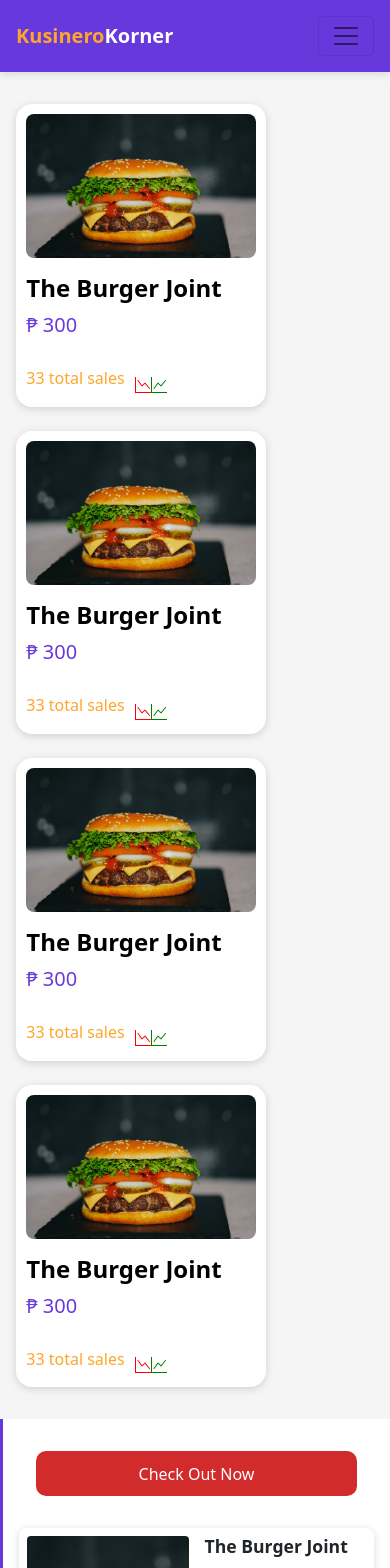
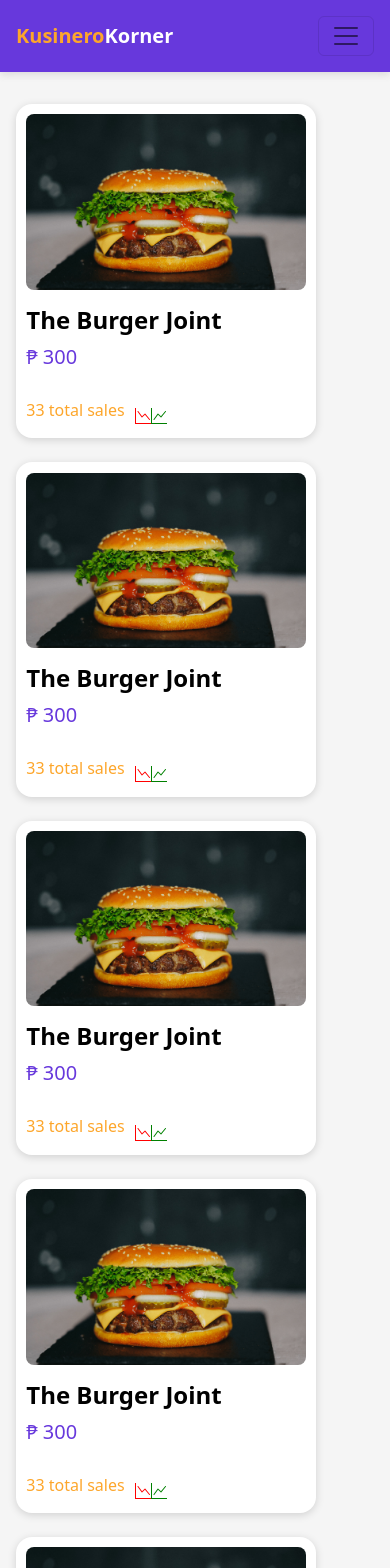
Before and after one commit to jklagrosa/Point-of-Sale-System, a React (Create React App) app: page / in a window 390 px wide. Shown: the top 1568 px of the page. Built offline with nearby package versions, Linux system fonts and the light colour scheme.

Commit message:
Added media queries to small devices

```diff
--- a/src/components/Card.tsx
+++ b/src/components/Card.tsx
@@ -16,7 +16,7 @@ function Card() {
   return (
     <>
       <Row className="gx-3 gy-4">
-        <Col xs={12} md={6} lg={4}>
+        <Col xs={12} md={6} xl={4}>
           <CardBodyStyled>
             <CardImageStyled src="/products/product1.jpg" loading="lazy" />
             <TitleStyled>The Burger Joint</TitleStyled>
@@ -43,7 +43,8 @@ function Card() {
           </CardBodyStyled>
         </Col>
         {/*  */}
-        <Col xs={12} md={6} lg={4}>
+
+        <Col xs={12} md={6} xl={4}>
           <CardBodyStyled>
             <CardImageStyled src="/products/product1.jpg" loading="lazy" />
             <TitleStyled>The Burger Joint</TitleStyled>
@@ -70,7 +71,8 @@ function Card() {
           </CardBodyStyled>
         </Col>
         {/*  */}
-        <Col xs={12} md={6} lg={4}>
+
+        <Col xs={12} md={6} xl={4}>
           <CardBodyStyled>
             <CardImageStyled src="/products/product1.jpg" loading="lazy" />
             <TitleStyled>The Burger Joint</TitleStyled>
@@ -97,7 +99,36 @@ function Card() {
           </CardBodyStyled>
         </Col>
         {/*  */}
-        <Col xs={12} md={6} lg={4}>
+
+        <Col xs={12} md={6} xl={4}>
+          <CardBodyStyled>
+            <CardImageStyled src="/products/product1.jpg" loading="lazy" />
+            <TitleStyled>The Burger Joint</TitleStyled>
+
+            <PriceStyled>₱ 300</PriceStyled>
+            <CardDetailsStyled>
+              <TotalSaleStyled>33 total sales</TotalSaleStyled>
+              {/*  */}
+              <AbbrTagStyled title="33 total sales">
+                <BsGraphDown
+                  id={styles._card_graph_icon_}
+                  style={{ color: "red" }}
+                />
+              </AbbrTagStyled>
+              {/*  */}
+              <AbbrTagStyled title="33 total sales">
+                <BsGraphUp
+                  id={styles._card_graph_icon_}
+                  style={{ color: "green" }}
+                />
+              </AbbrTagStyled>
+              {/*  */}
+            </CardDetailsStyled>
+          </CardBodyStyled>
+        </Col>
+        {/*  */}
+
+        <Col xs={12} md={6} xl={4}>
           <CardBodyStyled>
             <CardImageStyled src="/products/product1.jpg" loading="lazy" />
             <TitleStyled>The Burger Joint</TitleStyled>
--- a/src/layout/Layout.tsx
+++ b/src/layout/Layout.tsx
@@ -2,6 +2,7 @@ import React from "react";
 import Navigation from "../components/Navigation";
 import CheckOut from "../components/CheckOut";
 import { Row, Col } from "react-bootstrap";
+import styles from "../styles/scss/CheckOut.module.scss";
 
 function Layout({ children }: any) {
   return (
@@ -13,7 +14,7 @@ function Layout({ children }: any) {
           {children}
         </Col>
         {/*  */}
-        <Col xs={12} lg={4}>
+        <Col xs={12} lg={4} id={styles._hide_checkout_on_small_devices_}>
           <CheckOut />
         </Col>
         {/*  */}
--- /dev/null
+++ b/src/styles/scss/CheckOut.module.scss
@@ -0,0 +1,6 @@
+
+#_hide_checkout_on_small_devices_{
+    @media only screen and (max-width: 991px) {
+        display: none;
+      }
+}
--- a/src/styles/styled/Card.ts
+++ b/src/styles/styled/Card.ts
@@ -16,6 +16,22 @@ export const CardBodyStyled = styled.div`
     img {
       transform: scale(1.15);
     }
+  }
+
+  @media only screen and (max-width: 991px) {
+    width: 300px;
+  }
+
+  @media only screen and (max-width: 767px) {
+    width: 500px;
+  }
+
+  @media only screen and (max-width: 576px) {
+    width: 300px;
+  }
+
+  @media only screen and (max-width: 375px) {
+    width: 280px;
   }
 `;
 
--- a/src/styles/styled/CheckOut.ts
+++ b/src/styles/styled/CheckOut.ts
@@ -10,6 +10,10 @@ export const WrapperStyled = styled.div`
   background: white;
 
   border-left: 3px solid ${colorsObj.PURPLE};
+
+  /* @media only screen and (max-width: 991px) {
+    display: none;
+  } */
 `;
 
 export const ItemStyled = styled.div`
@@ -28,18 +32,30 @@ export const CheckOutImg = styled.img`
   object-fit: cover;
   object-position: center;
   border-radius: 4px;
+
+  /* @media only screen and (max-width: 1199px) {
+
+  } */
 `;
 
 export const CheckOutTitle = styled.h1`
   margin-bottom: 0.64rem;
   font-size: 1.1rem;
   font-weight: 700;
+
+  @media only screen and (max-width: 1199px) {
+    font-size: 1rem;
+  }
 `;
 
 export const CheckOutPrice = styled.h2`
   font-size: 1.1rem;
   color: ${colorsObj.PURPLE};
   font-weight: normal;
+
+  @media only screen and (max-width: 1199px) {
+    font-size: 1rem;
+  }
 `;
 
 export const CheckOutBtnsStyled = styled.div`
@@ -62,6 +78,13 @@ export const CheckOutBtn = styled.button`
   &:active {
     background: ${colorsObj.H_PURPLE};
   }
+
+  @media only screen and (max-width: 1199px) {
+    font-size: 1.25rem;
+    min-width: 50px;
+    display: block;
+    margin-bottom: 1rem;
+  }
 `;
 
 export const CheckOutResult = styled.span`
@@ -69,6 +92,10 @@ export const CheckOutResult = styled.span`
   width: 100px;
   font-size: 2rem;
   font-weight: 700;
+
+  @media only screen and (max-width: 1199px) {
+    font-size: 1.25rem;
+  }
 `;
 
 export const CheckOutQtyText = styled.span`
@@ -92,9 +119,14 @@ export const PurchaseProductButtonStyled = styled.button`
   padding: 0.64rem;
   transition: all 0.2s ease-in-out;
   border-radius: 10px;
+  font-size: 1rem;
 
   &:hover,
   &:active {
     background: #880808;
   }
+
+  @media only screen and (max-width: 1199px) {
+    width: 150px;
+  }
 `;
```
